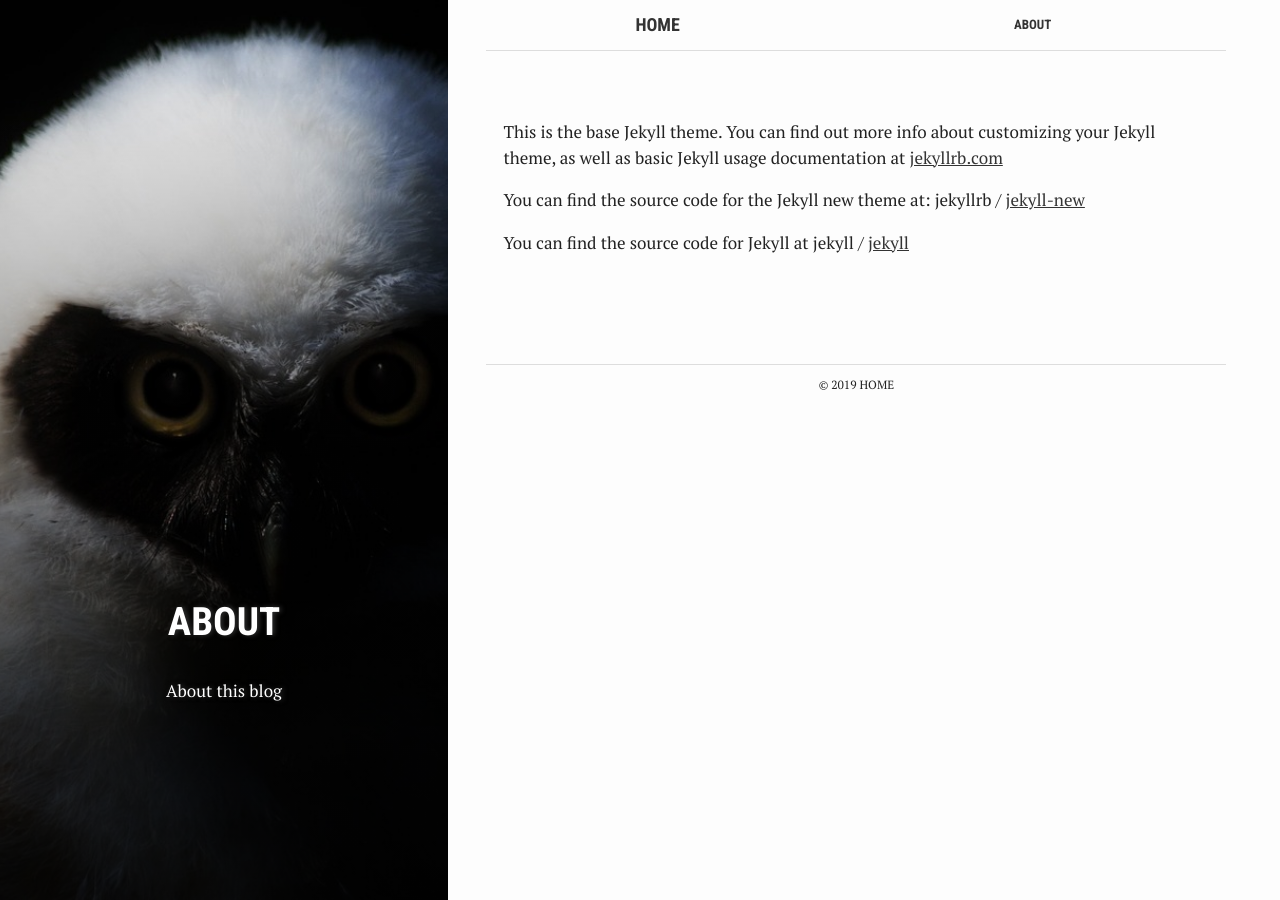
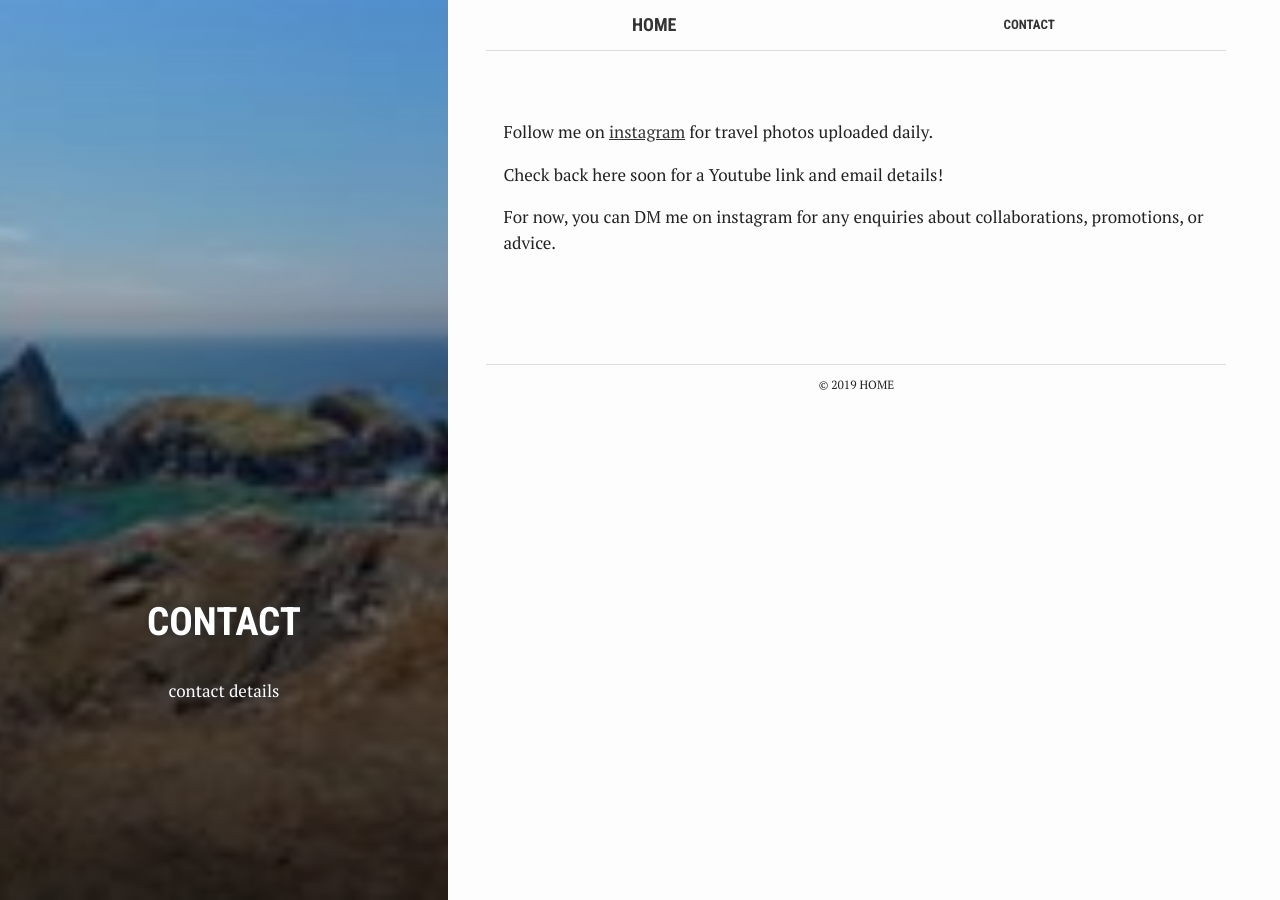
Before and after one commit to neha-snkl/neha-snkl.github.io, a Jekyll site: the page built from contact.md, in a window 1280 px wide. Built offline with Jekyll 4.4.1, drawn with Linux system fonts in a browser that asks for light colours.

Commit message:
updated contact page

```diff
--- a/contact.md
+++ b/contact.md
@@ -1,19 +1,15 @@
 ---
-bg: "owl.jpg"
+bg: "cornwall-pool.jpg"
 layout: page
-title: "About"
-crawlertitle: "Why and how this blog was created"
-permalink: /about/
-summary: "About this blog"
-active: about
+title: "Contact"
+crawlertitle: "Links"
+permalink: /contact/
+summary: "contact details"
+active: contact
 ---
 
-This is the base Jekyll theme. You can find out more info about customizing your Jekyll theme, as well as basic Jekyll usage documentation at [jekyllrb.com](http://jekyllrb.com/)
+Follow me on [instagram](https://www.instagram.com/localvagabond/?hl=en/) for travel photos uploaded daily.
 
-You can find the source code for the Jekyll new theme at:
-{{site.twitter_username}} /
-[jekyll-new](https://github.com/jglovier/jekyll-new)
+Check back here soon for a Youtube link and email details!
 
-You can find the source code for Jekyll at
-{{site.github_username}} /
-[jekyll](https://github.com/jekyll/jekyll)
+For now, you can DM me on instagram for any enquiries about collaborations, promotions, or advice.
```
Also changed, not shown: assets/images/cornwall-pool.jpg (renamed from assets/images/cornwall pool.jpg).
